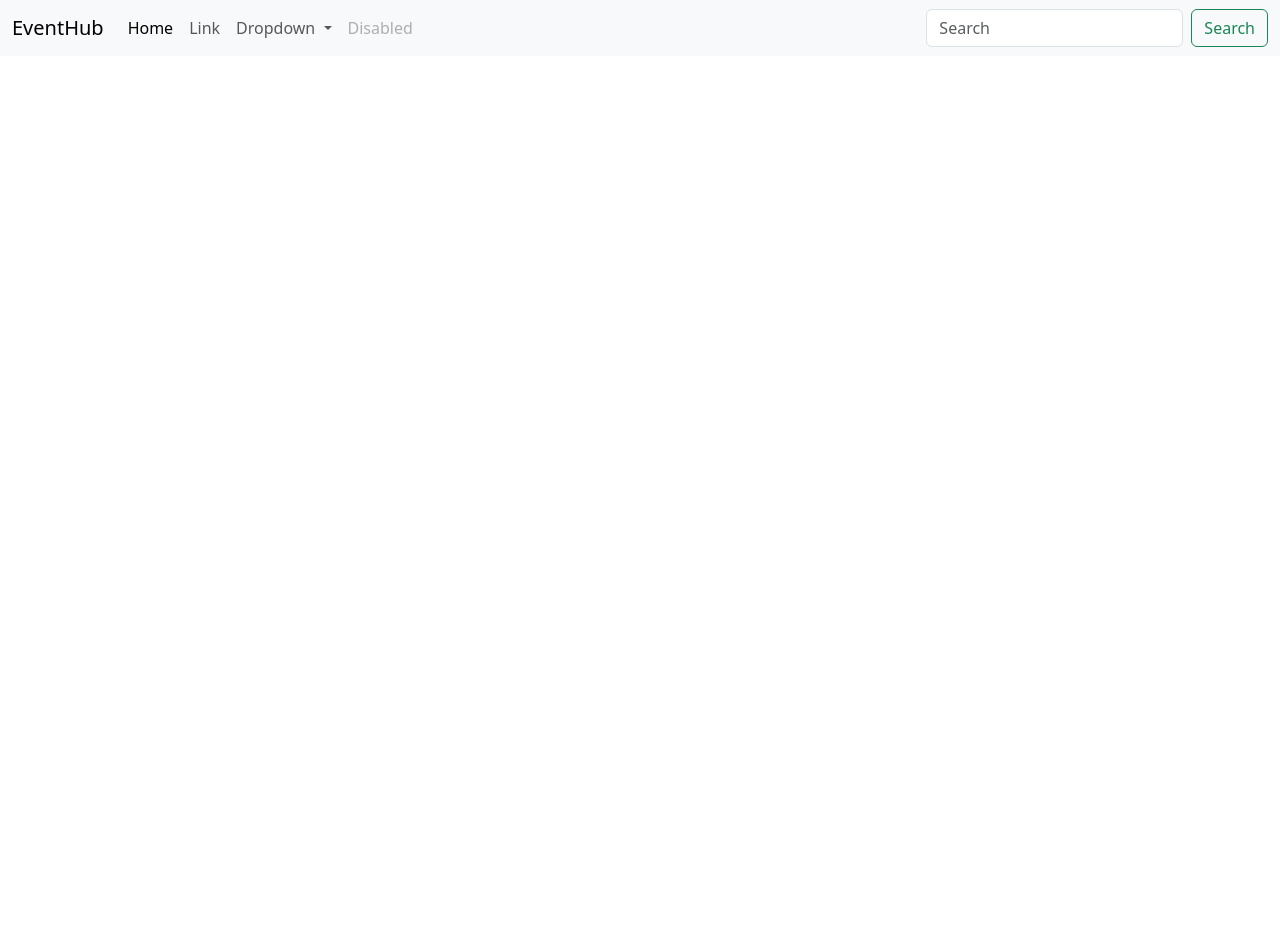
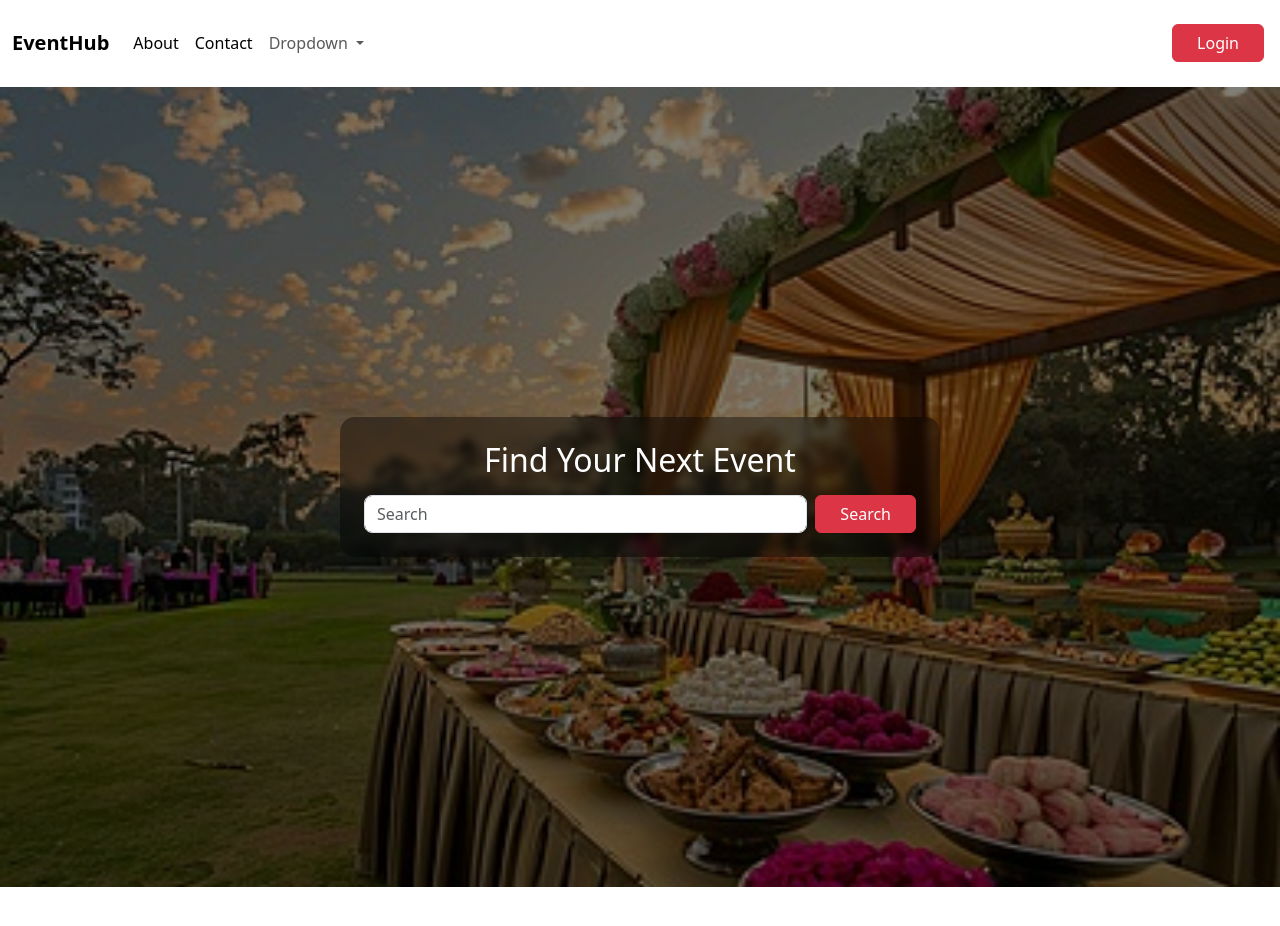
Before and after one commit to nazrine/bookmyevent-new, a Vue app: page / in a window 1280 px wide. Shown: the top 926 px of the page. Before the commit the page ends 800 px from the top, so only its background shows below. Built offline with nearby package versions, Linux system fonts and the light colour scheme.

Commit message:
navbar,home and about done

```diff
--- a/src/components/Navbar.vue
+++ b/src/components/Navbar.vue
@@ -2,19 +2,25 @@
 
 </script>
 <template>
-     <nav class="navbar navbar-expand-lg navbar-light bg-light">
+
+        <nav class="navbar navbar-expand-lg bg-transparent-custom">
             <div class="container-fluid">
-    <a class="navbar-brand" href="#">EventHub</a>
-    <button class="navbar-toggler" type="button" data-bs-toggle="collapse" data-bs-target="#navbarSupportedContent" aria-controls="navbarSupportedContent" aria-expanded="false" aria-label="Toggle navigation">
+                <a class="navbar-brand fw-bold " href="/">EventHub</a>
+                    <button class="navbar-toggler" type="button" data-bs-toggle="collapse"
+                        data-bs-target="#navbarSupportedContent"
+                        aria-controls="navbarSupportedContent"
+                        aria-expanded="false" aria-label="Toggle navigation">
                         <span class="navbar-toggler-icon"></span>
                     </button>
                     <div class="collapse navbar-collapse" id="navbarSupportedContent">
                         <ul class="navbar-nav me-auto mb-2 mb-lg-0">
                             <li class="nav-item">
-          <a class="nav-link active" aria-current="page" href="#">Home</a>
+                                <router-link to="/about" class="nav-link active" aria-current="page">
+                                    About</router-link>
                             </li>
                             <li class="nav-item">
-          <a class="nav-link" href="#">Link</a>
+                                <router-link to="/contact" class="nav-link active">
+                                    Contact</router-link>
                             </li>
                             <li class="nav-item dropdown">
                                 <a class="nav-link dropdown-toggle" href="#" id="navbarDropdown" role="button" data-bs-toggle="dropdown" aria-expanded="false">
@@ -27,19 +33,28 @@
                                 <li><a class="dropdown-item" href="#">Something else here</a></li>
                             </ul>
                         </li>
-        <li class="nav-item">
-          <a class="nav-link disabled" href="#" tabindex="-1" aria-disabled="true">Disabled</a>
-        </li>
                     </ul>
-      <form class="d-flex">
-        <input class="form-control me-2" type="search" placeholder="Search" aria-label="Search">
-        <button class="btn btn-outline-success" type="submit">Search</button>
-      </form>
                 </div>
             </div>
+            <div class="login-btn">
+                <button class="btn btn-danger px-4 m-3">Login</button>
+            </div>
         </nav>
+
+
+
+
 </template>
 
 <style scoped>
 
+/* background transparet */
+.bg-transparent-custom
+{
+    background-color: rgba(255,255,255,0.1);
+    /* for glass look */
+    backdrop-filter: blur(10px);
+    border-bottom: 1px solid rgba(255, 255, 255, 0.1);
+}
+
 </style>
--- a/src/views/About.vue
+++ b/src/views/About.vue
@@ -2,6 +2,33 @@
 
 </script>
 <template>
+    <div class="row align-items-center g-5 mb-5">
+      <div class="col-lg-6">
+        <span class="badge bg-danger-subtle text-danger mb-2 px-3 py-2 fw-bold rounded-pill">Who We Are</span>
+        <h1 class="display-5 fw-bold text-dark mb-4">
+          Making Your Celebrations <span class="text-danger">Stress Free</span> & Grand
+        </h1>
+        <p class="text-secondary lh-lg mb-4">
+          Welcome to <strong>bookmyevent</strong>, Kerala's premier network designed to connect you with verified
+          Event Management teams. Whether you are planning a dream wedding, a themed birthday party, an intimate
+          engagement, or a high-profile corporate event, we bring top-tier professionals right to your fingertips.
+        </p>
+        <p class="text-secondary lh-lg">
+          We understand that behind every celebration, there are emotions, dreams, and countless hours of planning.
+           Our platform simplifies this entire journey, ensuring you find the right managers and decorators who can
+           turn your vision into reality.
+        </p>
+      </div>
+      <div class="col-lg-6">
+        <div class="position-relative">
+          <img src="https://images.unsplash.com/photo-1511795409834-ef04bbd61622?auto=format&fit=crop&q=80&w=600" class="img-fluid rounded-4 shadow" alt="About Event Planning">
+          <div class="bg-danger text-white position-absolute bottom-0 start-0 m-4 p-3 rounded-3 d-none d-sm-block shadow">
+            <h5 class="fw-bold m-0">100% Verified</h5>
+            <small class="opacity-75">Partners across Kerala</small>
+          </div>
+        </div>
+      </div>
+    </div>
 
 </template>
 
--- a/src/views/Home.vue
+++ b/src/views/Home.vue
@@ -2,9 +2,47 @@
 
 </script>
 <template>
-
+    <div class="hero-section">
+     <div class="search-container d-flex justify-content-center align-items-center">
+            <div class="search-box p-4 text-center">
+            <h2 class="text-white mb-3">
+                Find Your Next Event
+            </h2>
+             <form class="d-flex justify-content-center">
+                <input class="form-control me-2 search-input" type="search"
+                placeholder="Search" aria-label="Search">
+                <button class="btn btn-danger px-4" type="submit">Search</button>
+            </form>
+        </div>
+    </div>
+    </div>
 </template>
 
 <style scoped>
-
+.hero-section{
+    background-image: linear-gradient(rgb(0,0,0,0.5), rgb(0,0,0,0.5)),
+    url(/images/card1.jpg);
+    background-size: cover;
+    background-position: center;
+    background-repeat:no-repeat ;
+    /* for full screen */
+    min-height: 100vh;
+    display: flex;
+    flex-direction: column;
+    margin-bottom: 100px;
+}
+.search-container{
+    flex-grow: 1;
+}
+.search-box{
+    background: rgba(0, 0, 0, 0.4);
+    backdrop-filter: blur(5px);
+    border-radius: 15px;
+    width: 100%;
+    max-width: 600px;
+    margin: 0 20px;
+}
+.search-input{
+    border-radius: 8px;
+}
 </style>
--- a/src/views/contact.vue
+++ b/src/views/contact.vue
@@ -2,7 +2,40 @@
 
 </script>
 <template>
+    <div class="container my-5 text-start min-vh-100">
+        <div class="text-center mb-5">
+            <span class="badge bg-danger-subtle text-danger mb-2 px-3 py-2 fw-bold rounded-pill">Get In Touch</span>
+            <h1 class="fw-bold text-dark">We'd Love to Hear From You</h1>
+            <p class="text-muted max-width-md mx-auto small">
+                Have questions about booking an event or want to list your business? Drop us a message!
+            </p>
+        </div>
 
+        <div class="card p-4 border-0 shadow rounded-4 bg-white">
+            <h4 class="fw-bold text-dark mb-2">
+                Send a Message
+            </h4>
+            <p class="text-muted small mb-4">Fill out the form below and our team will
+                get back to you within 24 hours.</p>
+
+            <form @submit.prevent="handleContactSubmit">
+                <div class="row g-3">
+                    <div class="col-md-6">
+                        <label class="form-label small fw-bold text-secondary">Full Name</label>
+                        <input type="text" v-model="name" class="form-control py-2" placeholder="Your Name"
+                        required>
+                    </div>
+                    <div class="col-md-6">
+                        <label class="form-label small fw-bold text-secondary">
+                            Email Address
+                        </label>
+                        <input type="email" v-model="email" class="form-control py-2"
+                        placeholder="name@example.com" required>
+                    </div>
+                </div>
+            </form>
+        </div>
+    </div>
 </template>
 
 <style scoped>
```
Also changed, not shown: routes/index.js (+6 -1 lines), public/images/about.jpg (added), public/images/card1.jpg (added). Lines whose indentation alone changed are shown as unchanged.
